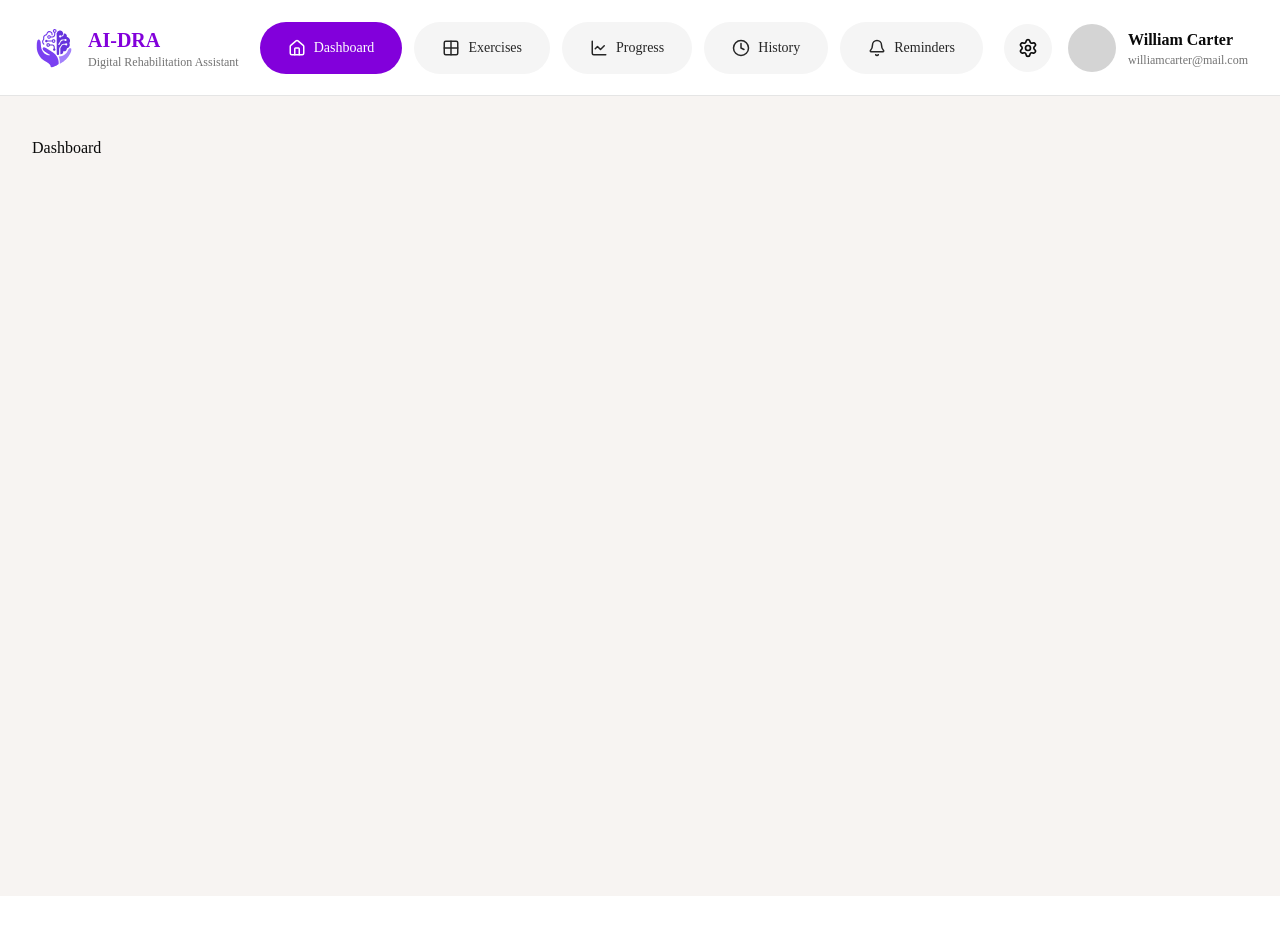
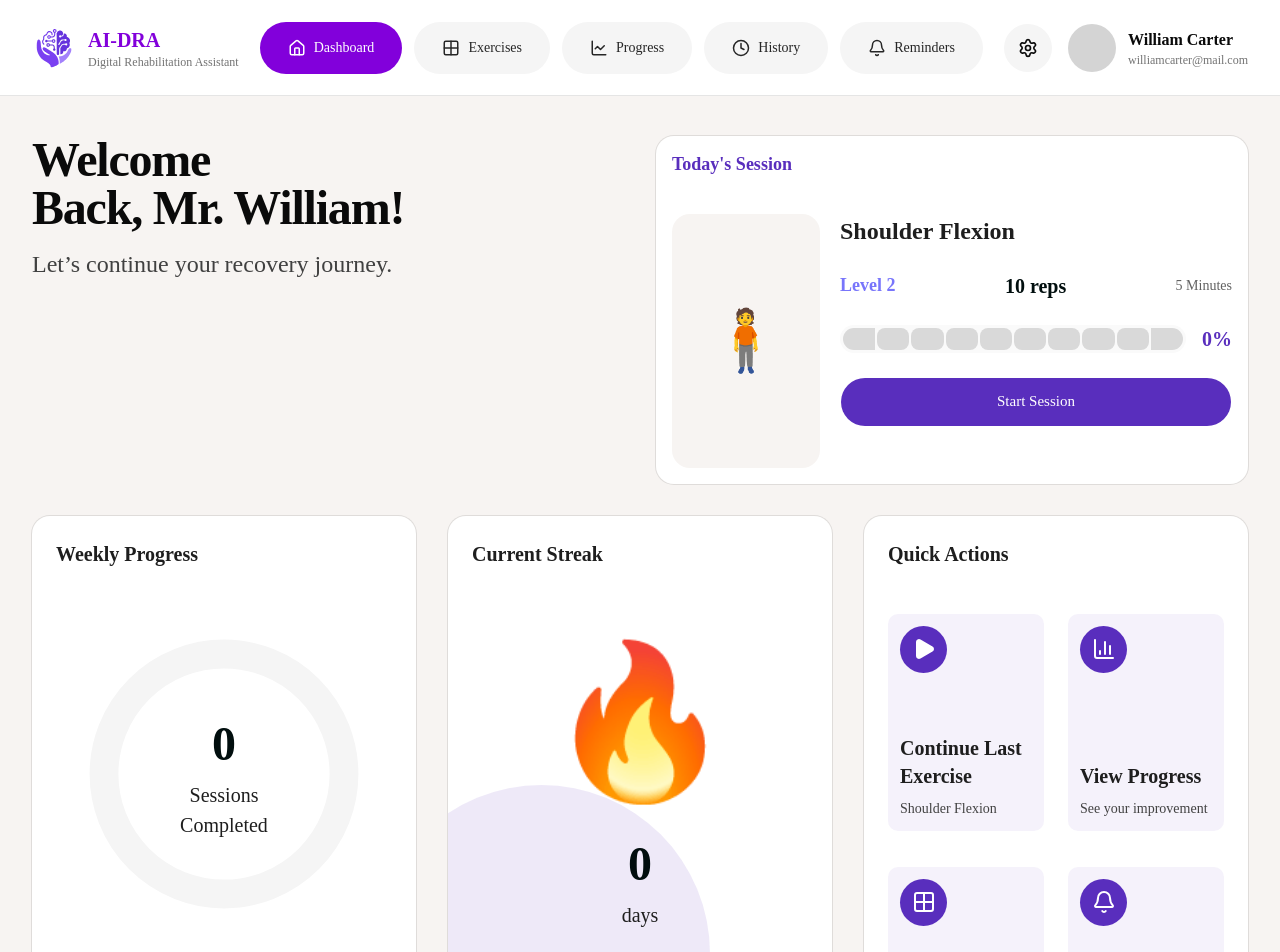
Before and after one commit to JamesAdeshina/ai-dra, a Next.js app in the folder frontend/: page /dashboard in a window 1280 px wide. Shown: the top 952 px of the page. Before the commit the page ends 896 px from the top, so only its background shows below. Built offline with nearby package versions, Linux system fonts and the light colour scheme.

Commit message:
Build dashboard page

```diff
--- a/frontend/app/dashboard/page.tsx
+++ b/frontend/app/dashboard/page.tsx
@@ -1,9 +1,10 @@
 import { AppLayout } from "@/components/layout/app-layout";
+import { DashboardView } from "@/features/dashboard/components/dashboard-view";
 
 export default function DashboardPage() {
   return (
     <AppLayout>
-      <h1>Dashboard</h1>
+      <DashboardView />
     </AppLayout>
   );
 }
--- /dev/null
+++ b/frontend/features/dashboard/components/dashboard-view.tsx
@@ -0,0 +1,22 @@
+import { QuickActionsCard } from "./quick-actions-card";
+import { StreakCard } from "./streak-card";
+import { TodaysSessionCard } from "./todays-session-card";
+import { WeeklyProgressCard } from "./weekly-progress-card";
+import { WelcomeSection } from "./welcome-section";
+
+export function DashboardView() {
+  return (
+    <div className="grid gap-8">
+      <div className="grid grid-cols-2 items-start gap-8">
+        <WelcomeSection />
+        <TodaysSessionCard />
+      </div>
+
+      <div className="grid grid-cols-3 gap-8">
+        <WeeklyProgressCard completed={0} total={5} />
+        <StreakCard days={0} />
+        <QuickActionsCard />
+      </div>
+    </div>
+  );
+}
--- /dev/null
+++ b/frontend/features/dashboard/components/quick-actions-card.tsx
@@ -0,0 +1,67 @@
+import Link from "next/link";
+import { Bell, Grid2X2, Play, BarChart3 } from "lucide-react";
+import { Card } from "@/components/ui/card";
+
+const actions = [
+  {
+    title: "Continue Last Exercise",
+    subtitle: "Shoulder Flexion",
+    href: "/session",
+    icon: Play,
+  },
+  {
+    title: "View Progress",
+    subtitle: "See your improvement",
+    href: "/progress",
+    icon: BarChart3,
+  },
+  {
+    title: "Exercise Library",
+    subtitle: "Shoulder Flexion",
+    href: "/exercises",
+    icon: Grid2X2,
+  },
+  {
+    title: "Reminders",
+    subtitle: "Manage your reminders",
+    href: "/reminders",
+    icon: Bell,
+  },
+];
+
+export function QuickActionsCard() {
+  return (
+    <Card className="h-[581px] w-full rounded-2xl border-0 bg-white p-6 shadow-none">
+      <h2 className="text-[20px] font-semibold leading-[140%] text-[#1E1E1E]">
+        Quick Actions
+      </h2>
+
+      <div className="mt-[30px] grid grid-cols-2 gap-x-6 gap-y-9">
+        {actions.map((action) => {
+          const Icon = action.icon;
+
+          return (
+            <Link
+              key={action.title}
+              href={action.href}
+              className="flex h-[217px] flex-col justify-between rounded-lg bg-[#592EBD]/[0.06] p-3 transition hover:bg-[#592EBD]/10"
+            >
+              <div className="flex h-[47px] w-[47px] items-center justify-center rounded-full bg-[#592EBD] text-white">
+                <Icon size={24} fill={action.icon === Play ? "white" : "none"} />
+              </div>
+
+              <div>
+                <h3 className="text-[20px] font-semibold leading-[140%] text-[#1E1E1E]">
+                  {action.title}
+                </h3>
+                <p className="mt-2 text-[14px] font-medium leading-[150%] text-[#424242]">
+                  {action.subtitle}
+                </p>
+              </div>
+            </Link>
+          );
+        })}
+      </div>
+    </Card>
+  );
+}
--- /dev/null
+++ b/frontend/features/dashboard/components/streak-card.tsx
@@ -0,0 +1,38 @@
+import { Card } from "@/components/ui/card";
+
+type StreakCardProps = {
+  days?: number;
+};
+
+export function StreakCard({ days = 0 }: StreakCardProps) {
+  const isEmpty = days === 0;
+
+  return (
+    <Card className="relative h-[581px] w-full overflow-hidden rounded-2xl border-0 bg-white p-6 shadow-none">
+      <h2 className="text-[20px] font-semibold leading-[140%] text-[#1E1E1E]">
+        Current Streak
+      </h2>
+
+      <div className="absolute -bottom-[25px] -left-[75px] h-[337px] w-[337px] rounded-full bg-[#592EBD]/10" />
+
+      <div className="absolute left-1/2 top-[100px] flex h-[212px] w-[212px] -translate-x-1/2 items-center justify-center text-[150px]">
+        🔥
+      </div>
+
+      <div className="absolute left-1/2 top-[312px] w-[138px] -translate-x-1/2 text-center">
+        <p className="text-[48px] font-bold leading-[150%] text-[#010E0E]">
+          {days}
+        </p>
+        <p className="text-[20px] leading-[150%] text-[#1E1E1E]">
+          days
+        </p>
+      </div>
+
+      <p className="absolute left-1/2 top-[483px] w-[436px] -translate-x-1/2 text-center text-[20px] font-medium leading-[150%] text-[#1E1E1E]">
+        {isEmpty
+          ? "Start your rehabilitation journey today and build a healthy exercise routine."
+          : `You've exercised for ${days} consecutive days.`}
+      </p>
+    </Card>
+  );
+}
--- /dev/null
+++ b/frontend/features/dashboard/components/todays-session-card.tsx
@@ -0,0 +1,79 @@
+import { Button } from "@/components/ui/button";
+import { Card } from "@/components/ui/card";
+
+export function TodaysSessionCard() {
+  return (
+    <Card className="w-full rounded-2xl border-0 bg-white p-4 shadow-none">
+      <p className="mb-5 text-[18px] font-semibold text-[#592EBD]">
+        Today&apos;s Session
+      </p>
+
+      <div className="flex gap-5">
+        {/* Exercise Illustration */}
+        <div className="flex h-[254px] w-[148px] items-center justify-center rounded-2xl bg-[#F7F4F2]">
+          <span className="text-6xl">🧍</span>
+        </div>
+
+        {/* Content */}
+        <div className="flex flex-1 flex-col gap-6">
+          <h2 className="text-[24px] font-semibold text-[#1E1E1E]">
+            Shoulder Flexion
+          </h2>
+
+          {/* Exercise Details */}
+          <div className="flex items-center justify-between">
+            <span className="text-[18px] font-semibold text-[#7875FB]">
+              Level 2
+            </span>
+
+            <span className="text-[20px] font-bold text-[#010E0E]">
+              10 reps
+            </span>
+
+            <span className="text-[14px] font-normal text-[#616161]">
+              5 Minutes
+            </span>
+          </div>
+
+          {/* Progress */}
+          <div className="flex items-center gap-4">
+            <div className="flex flex-1 rounded-full bg-[#FAFAFA] p-[3px]">
+              <div className="flex w-full gap-[2px]">
+                {Array.from({ length: 10 }).map((_, index) => (
+                  <div
+                    key={index}
+                    className={`h-[22px] flex-1 bg-[#D9D9D9]
+                    ${index === 0 ? "rounded-l-full" : ""}
+                    ${index === 9 ? "rounded-r-full" : ""}
+                    ${index > 0 && index < 9 ? "rounded-md" : ""}
+                  `}
+                  />
+                ))}
+              </div>
+            </div>
+
+            <span className="text-[20px] font-semibold text-[#592EBD]">
+              0%
+            </span>
+          </div>
+
+          {/* CTA */}
+          <Button
+            className="
+              h-[50px]
+              w-full
+              rounded-full
+              bg-[#592EBD]
+              text-[15px]
+              font-medium
+              text-white
+              hover:bg-[#4B24A8]
+            "
+          >
+            Start Session
+          </Button>
+        </div>
+      </div>
+    </Card>
+  );
+}
--- /dev/null
+++ b/frontend/features/dashboard/components/weekly-progress-card.tsx
@@ -0,0 +1,68 @@
+import { Card } from "@/components/ui/card";
+
+type WeeklyProgressCardProps = {
+  completed?: number;
+  total?: number;
+};
+
+export function WeeklyProgressCard({
+  completed = 0,
+  total = 5,
+}: WeeklyProgressCardProps) {
+  const isEmpty = completed === 0;
+  const progress = total > 0 ? completed / total : 0;
+
+  return (
+    <Card className="flex h-[581px] w-full flex-col rounded-2xl border-0 bg-white p-6 shadow-none">
+      <h2 className="text-[20px] font-semibold leading-[140%] text-[#1E1E1E]">
+        Weekly Progress
+      </h2>
+
+      <div className="flex flex-1 flex-col items-center justify-center">
+        <div className="relative h-[288px] w-[288px]">
+          <svg className="h-full w-full -rotate-90" viewBox="0 0 120 120">
+            <circle
+              cx="60"
+              cy="60"
+              r="50"
+              fill="none"
+              stroke="#F5F5F5"
+              strokeWidth="12"
+              strokeLinecap="round"
+            />
+
+            {!isEmpty && (
+              <circle
+                cx="60"
+                cy="60"
+                r="50"
+                fill="none"
+                stroke="#42B267"
+                strokeWidth="12"
+                strokeLinecap="round"
+                strokeDasharray={`${progress * 314} 314`}
+              />
+            )}
+          </svg>
+
+          <div className="absolute inset-0 flex flex-col items-center justify-center text-center">
+            <p className="text-[48px] font-bold leading-[150%] text-[#010E0E]">
+              {isEmpty ? "0" : `${completed}/${total}`}
+            </p>
+            <p className="text-[20px] leading-[150%] text-[#1E1E1E]">
+              Sessions
+              <br />
+              Completed
+            </p>
+          </div>
+        </div>
+
+        <p className="mt-12 max-w-[402px] text-center text-[20px] leading-[150%] text-[#1E1E1E]">
+          {isEmpty
+            ? "Complete your first exercise session to start tracking your recovery progress."
+            : "Great Job! Keep it up."}
+        </p>
+      </div>
+    </Card>
+  );
+}
--- /dev/null
+++ b/frontend/features/dashboard/components/welcome-section.tsx
@@ -0,0 +1,14 @@
+export function WelcomeSection() {
+  return (
+    <section>
+      <h1 className="text-5xl font-bold tracking-tight text-neutral-950">
+        Welcome
+        <br />
+        Back, Mr. William!
+      </h1>
+      <p className="mt-4 text-2xl text-neutral-700">
+        Let’s continue your recovery journey.
+      </p>
+    </section>
+  );
+}
```
Also changed, not shown: frontend/public/illustrations/Shoulder Flexion.png (added).
